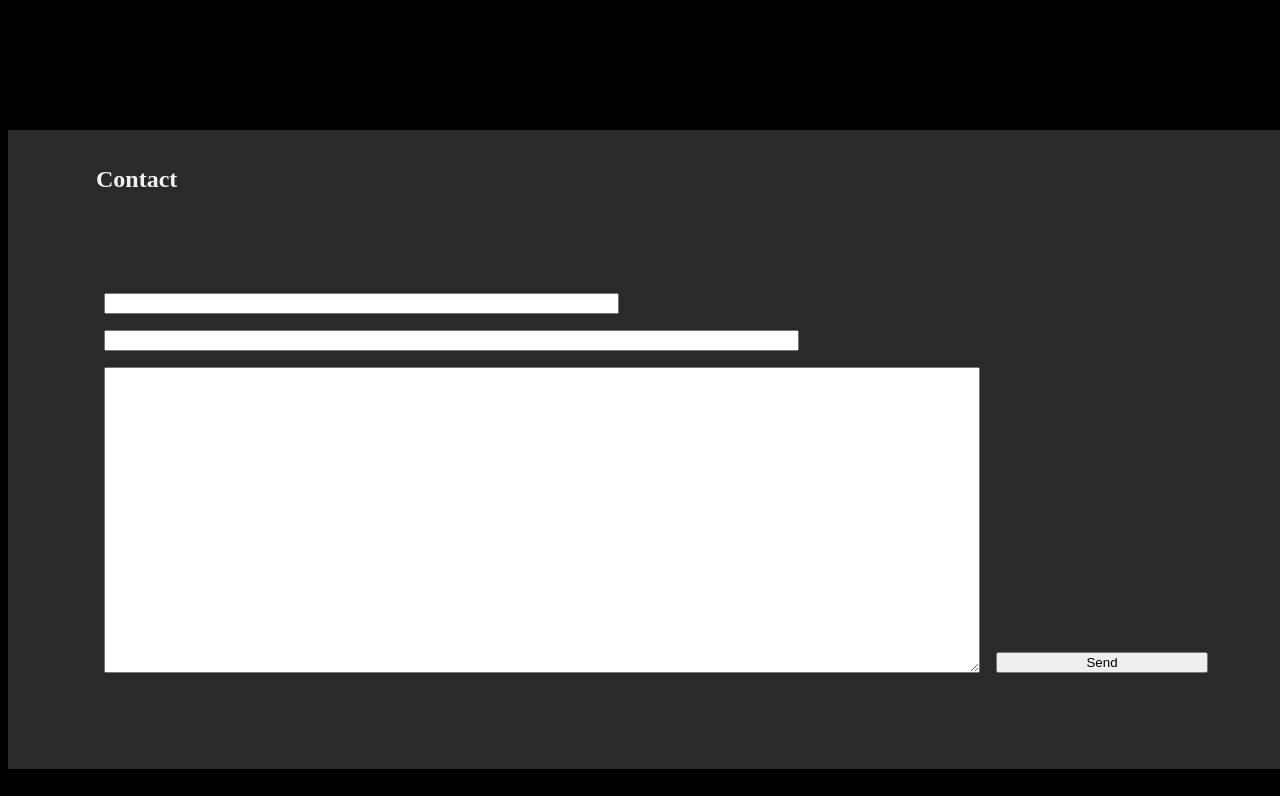
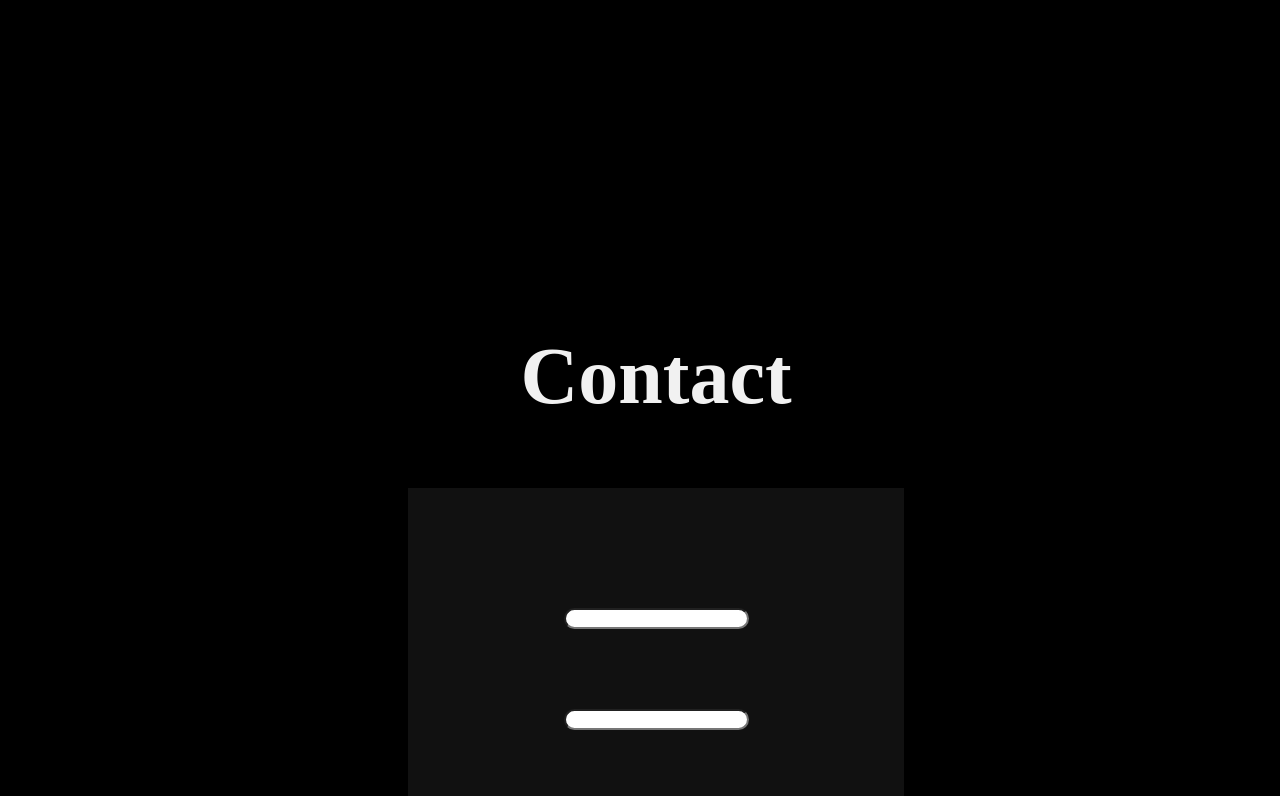
Before and after one commit to tesinclair/riv-website, a plain HTML site: page frontend/index.html in a window 1280 px wide. Shown: the part 7864-8660 px from the top of the page. Drawn offline with Linux system fonts and the light colour scheme.

Commit message:
Auto Commit

```diff
--- a/frontend/index.html
+++ b/frontend/index.html
@@ -51,6 +51,7 @@
                 	<embed class="right" src="static/assets/card2.png" alt="book-timelapse">
 		</div>
             </section>
+	    <h1 class="gallery-title"> Gallery </h1>
             <section id="gallery" class="gallery">
                 <img class="card" src="static/assets/card1.png" alt="card1">
                 <img class="card" src="static/assets/card2.png" alt="card2">
@@ -64,10 +65,10 @@
             <section id="contact" class="contact">
                 <h1>Contact</h1>
                 <form class="contact-box" action="/submit" method="get">
-			<input class="email" type="email" name="email" value="">
-			<input class="name" type="text" name="name" value="">
-			<textarea class="description" name="desc" value="" rows="20"></textarea>
-			<button type="submit" class="submit-btn"> Send </button>
+			<input class="contact-item email" type="email" name="email" value="">
+			<input class="contact-item name" type="text" name="name" value="">
+			<textarea class="contact-item description" name="desc" value="" rows="20"></textarea>
+			<button type="contact-item submit" class="submit-btn"> Send </button>
                     </form>
             </section>
         </main>
--- a/frontend/static/styles.css
+++ b/frontend/static/styles.css
@@ -4,7 +4,7 @@
     --font-color-highlight: #810000;
     --font-color-highlight-under: #db0000;
     --background-color-main: #282828aa;
-    --background-color-mid: #363636aa;
+    --background-color-mid: rgba(56, 56, 56, 0.3);
     --background-color-final: #3f3f3faa;
 }
 html{
@@ -173,33 +173,28 @@ a:hover::before{
 
 /* Contact Styles */
 .contact{
-    background-color: var(--background-color-final);
+    margin-block-start: 50vh;
     h1{
-	padding-inline-start: 3em;
+	text-align: center;
+	font-size: 5rem;
     }
     .contact-box{
+
+	.contact-item{
+		margin-block: 3em;
+
+		&:not(.description){
+			border-radius: 3em;
+		}
+	}
+
+        margin-inline: 30vw;
+	background-color: var(--background-color-mid);
 	padding: 5em;
-	display: grid;
-	grid-template-areas:
-	"name name nothing other other "
-	"email email email other other"
-	"submit submit submit submit none"
-	"submit submit submit submit none"
-	"submit submit submit submit btn";
-	gap: 1em;
+	display: flex;
+	flex-direction: column;
+	align-items: center;
 
-	.email{
-		grid-area: email;
-	}
-	.name{
-		grid-area: name;
-	}
-	.description{
-		grid-area: submit;
-	}
-	.submit-btn{
-		grid-area: btn;
-	}
     }
 }
 
@@ -228,6 +223,13 @@ a:hover::before{
 
 
 /* Gallery Styles */
+
+.gallery-title{
+	min-width: 100%;
+	font-size:  5rem;
+	text-align: center;
+	padding-block-end: 10vh;
+}
 .card{
     max-width: 100%;
 }
@@ -241,7 +243,6 @@ a:hover::before{
     gap:.5rem;
     align-content: center;
     justify-content: center;
-    padding-block-end: 60vh;
 
     &:hover{
 	    img{
```
